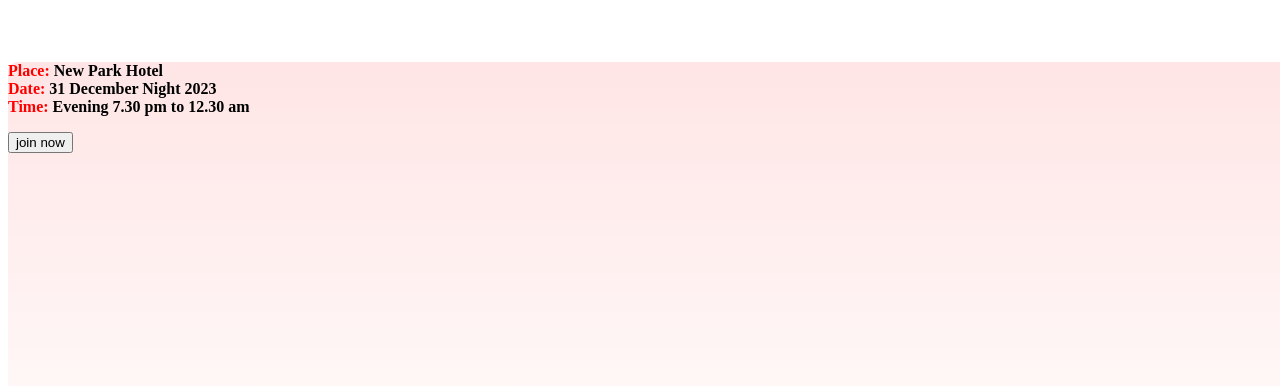
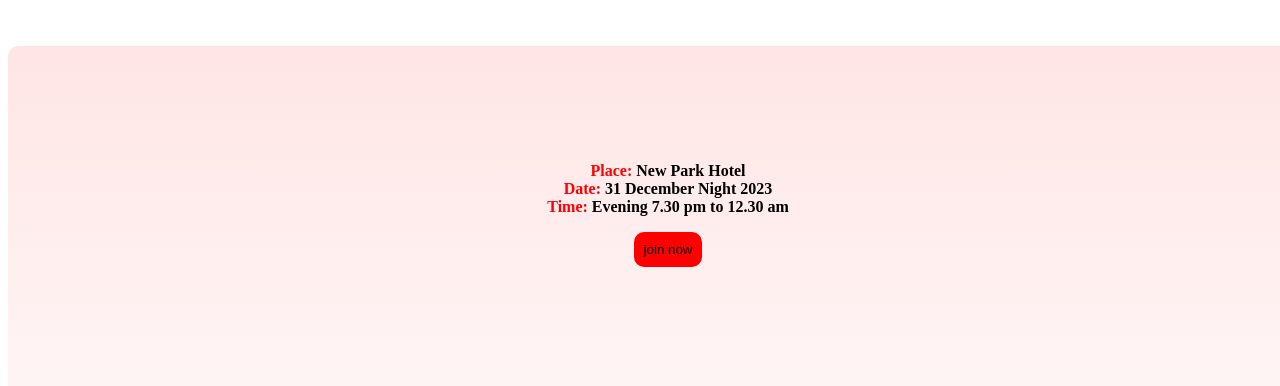
Before and after one commit to kaif-uddin/first-assignment, a plain HTML site: page index.html in a window 1280 px wide. Shown: the part 1954-2340 px from the top of the page. Drawn offline with Linux system fonts and the light colour scheme.

Commit message:
added work

```diff
--- a/style.css
+++ b/style.css
@@ -80,7 +80,15 @@ img{
     background:linear-gradient(180deg, rgba(255, 0, 0, 0.10) 0%, rgba(255, 0, 0, 0.00) 100%);;
     margin: auto;
     border-radius: 10px;
+    text-align: center;
+    padding-top: 100px;
 }
 #color{
     color: #ff0000;
 }
+.join{
+    background: #ff0000;
+    padding: 10px;
+    border-radius: 10px;
+    border: 0;
+}
```
